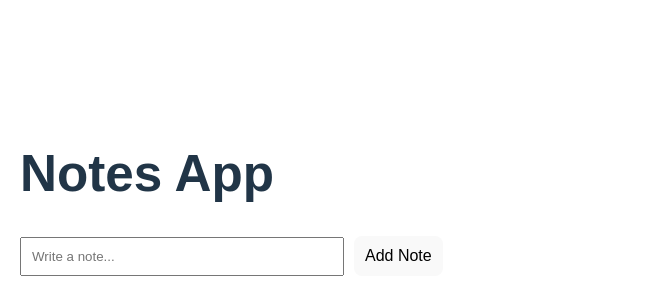
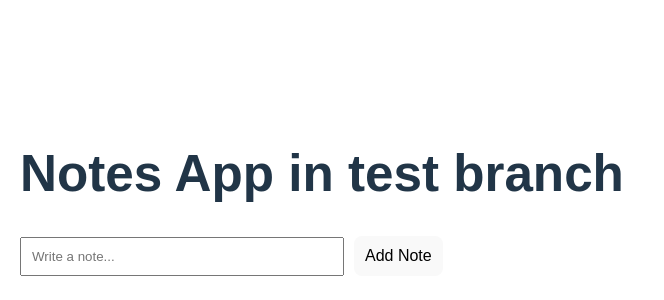
Before and after one commit to jk5422/React-18, a React (Vite) app in the folder contextApi/: page / in a window 1280 px wide. Shown: the part 196-496 px from the top of the page, without its empty margins (0-664 px from the left). Built offline with nearby package versions, Linux system fonts and the light colour scheme.

Commit message:
change in title

```diff
--- a/contextApi/src/App.jsx
+++ b/contextApi/src/App.jsx
@@ -14,7 +14,7 @@ const App = () => {
 
   return (
     <div style={{ padding: "20px", fontFamily: "Arial" }}>
-      <h1>Notes App</h1>
+      <h1>Notes App in test branch</h1>
 
       {/* Add Note Section */}
       <div style={{ marginBottom: "20px" }}>
```
